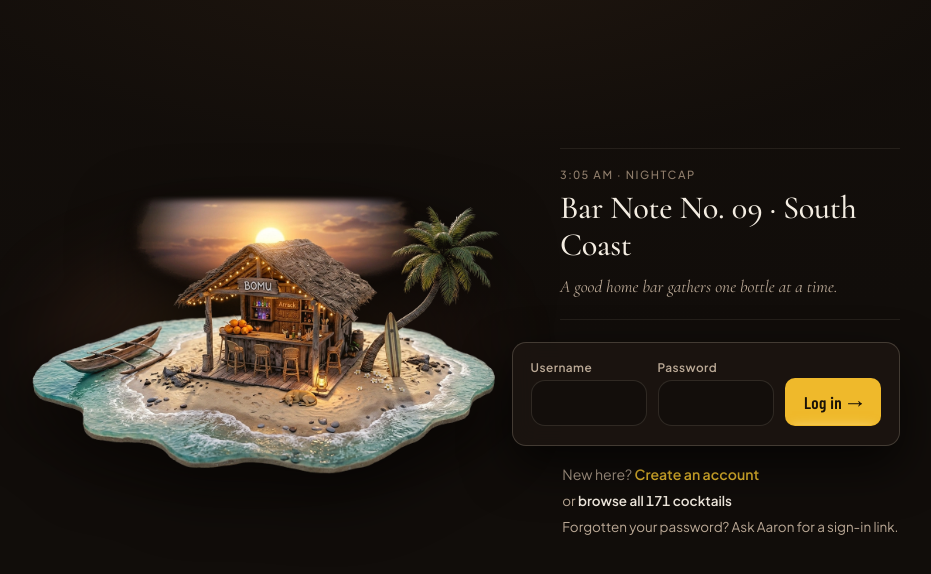
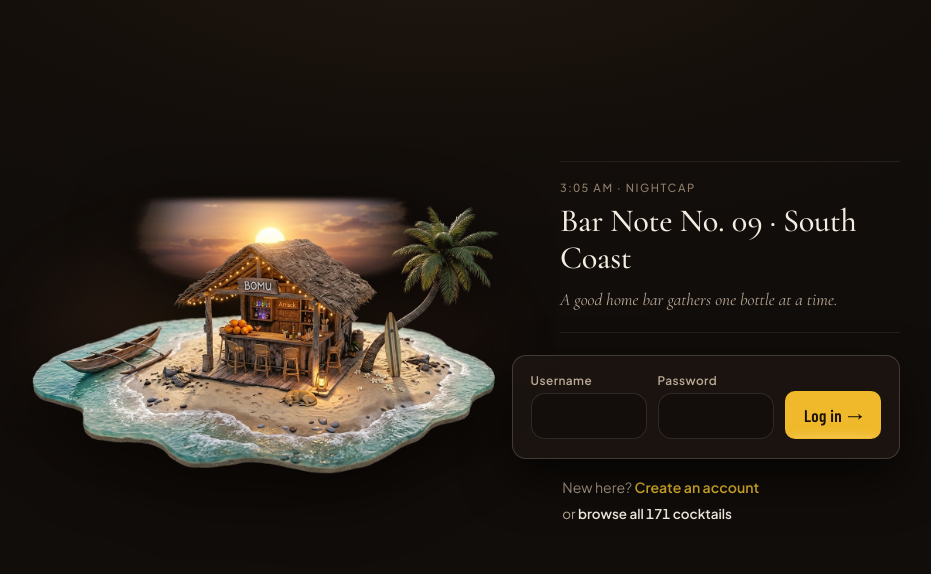
Before and after one commit to sepulturian/bomu, a Flask app: page /login in a window 1280 px wide. Shown: the part 62-636 px from the top of the page, without its empty margins (190-1121 px from the left). Run offline with Flask 3, Linux system fonts and the light colour scheme; some libraries are stand-ins or nearby versions; some web fonts are replaced.

Commit message:
Remove forgotten-password hint from login page

```diff
--- a/templates/login.html
+++ b/templates/login.html
@@ -288,9 +288,6 @@
         <p class="auth-browse">
             or <a href="{{ url_for('explore') }}">browse all 171 cocktails</a>
         </p>
-        <p class="auth-browse">
-            Forgotten your password? Ask Aaron for a sign-in link.
-        </p>
     </div>
 </div>
 {% endblock %}
```
